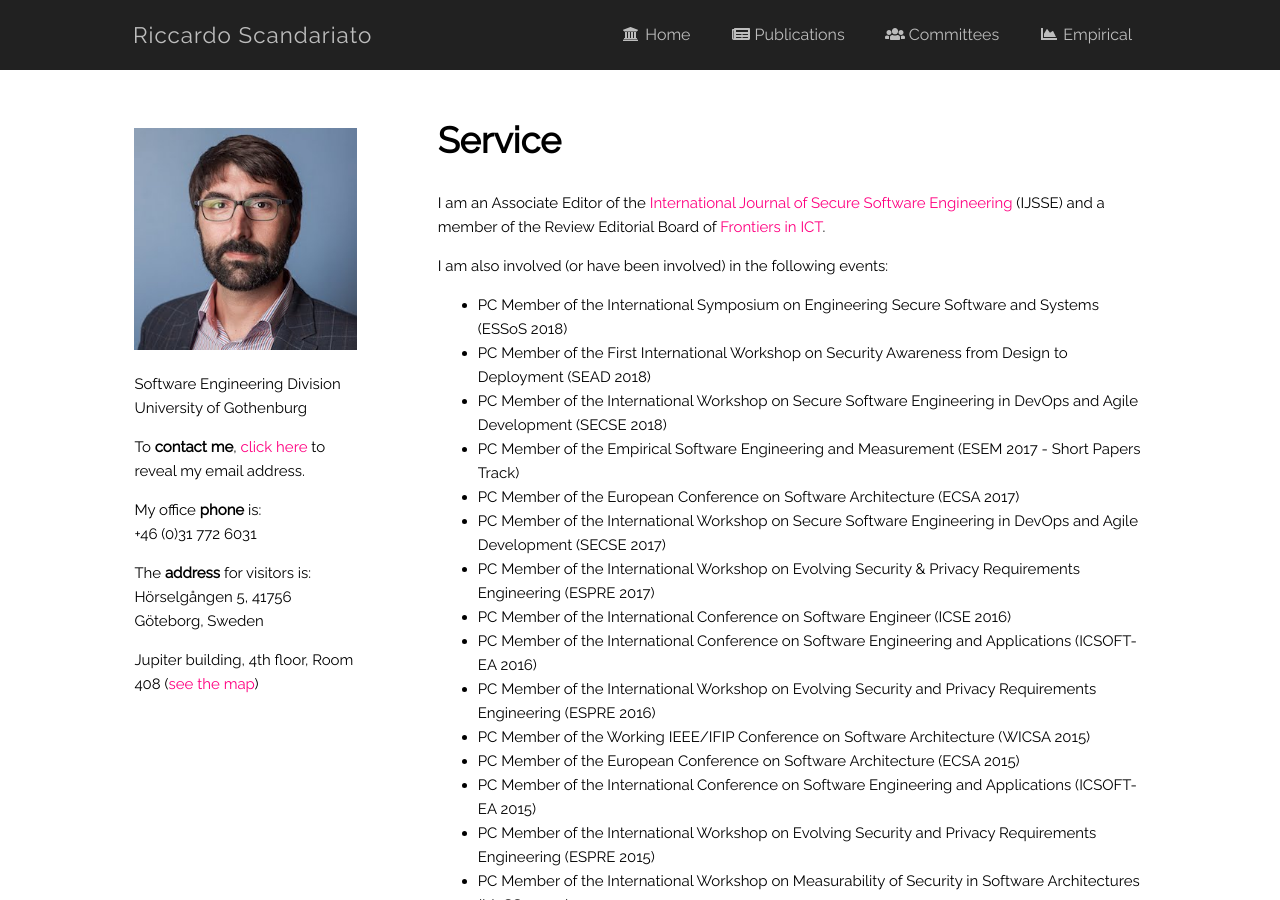
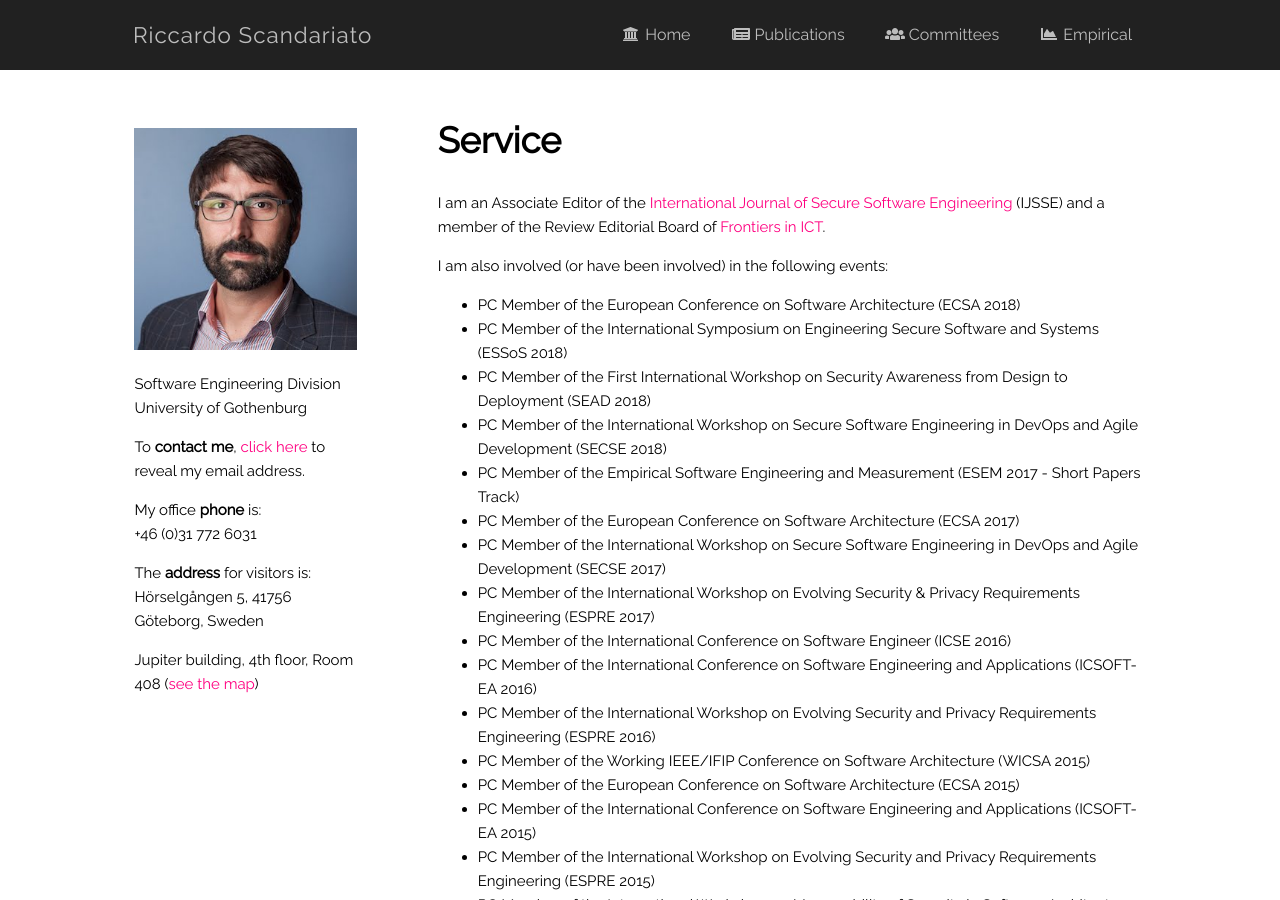
Before and after one commit to riccardoscandariato/riccardoscandariato.github.io, a Jekyll site: the page built from service.md, in a window 1280 px wide and 900 px high. Built offline with Jekyll 4.4.1, drawn with Linux system fonts in a browser that asks for light colours.

Commit message:
more service

```diff
--- a/service.md
+++ b/service.md
@@ -10,6 +10,7 @@ I am an Associate Editor of the <a href="http://www.igi-global.com/ijsse" rel="n
 <p>I am also involved (or have been involved) in the following events:</p>
 
 <ul>
+	<li>PC Member of the European Conference on Software Architecture (ECSA 2018)</li>
 	<li>PC Member of the International Symposium on Engineering Secure Software and Systems (ESSoS 2018)</li>
 	<li>PC Member of the First International Workshop on Security Awareness from Design to Deployment (SEAD 2018)</li>
 	<li>PC Member of the International Workshop on Secure Software Engineering in DevOps and Agile Development (SECSE 2018)</li>
```
